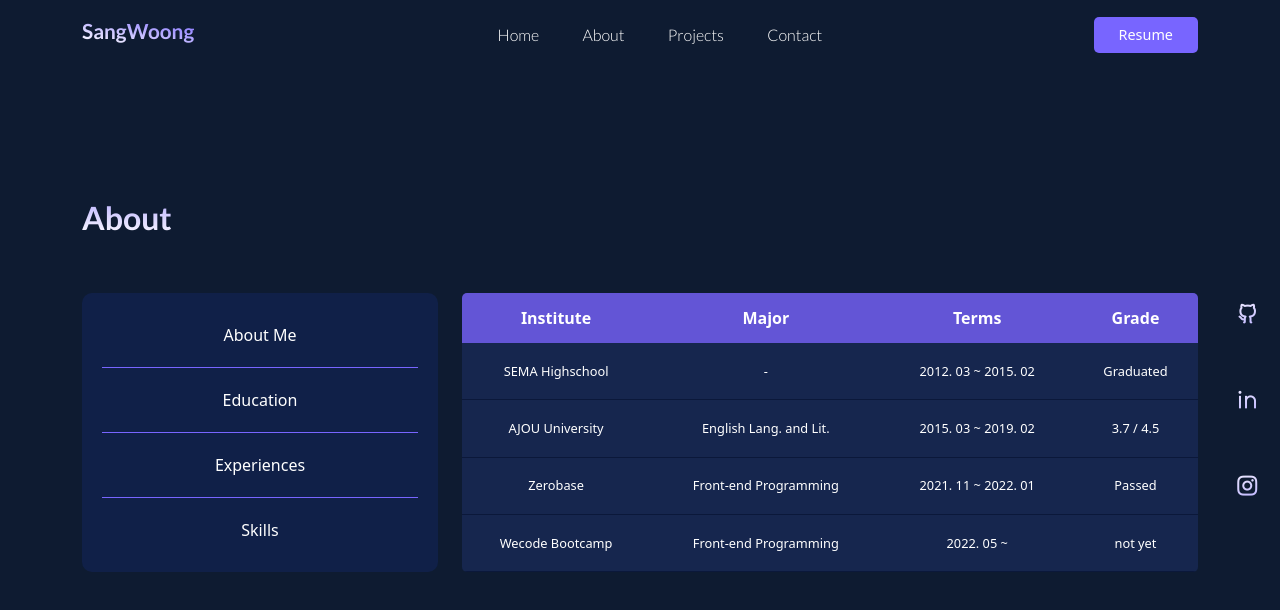
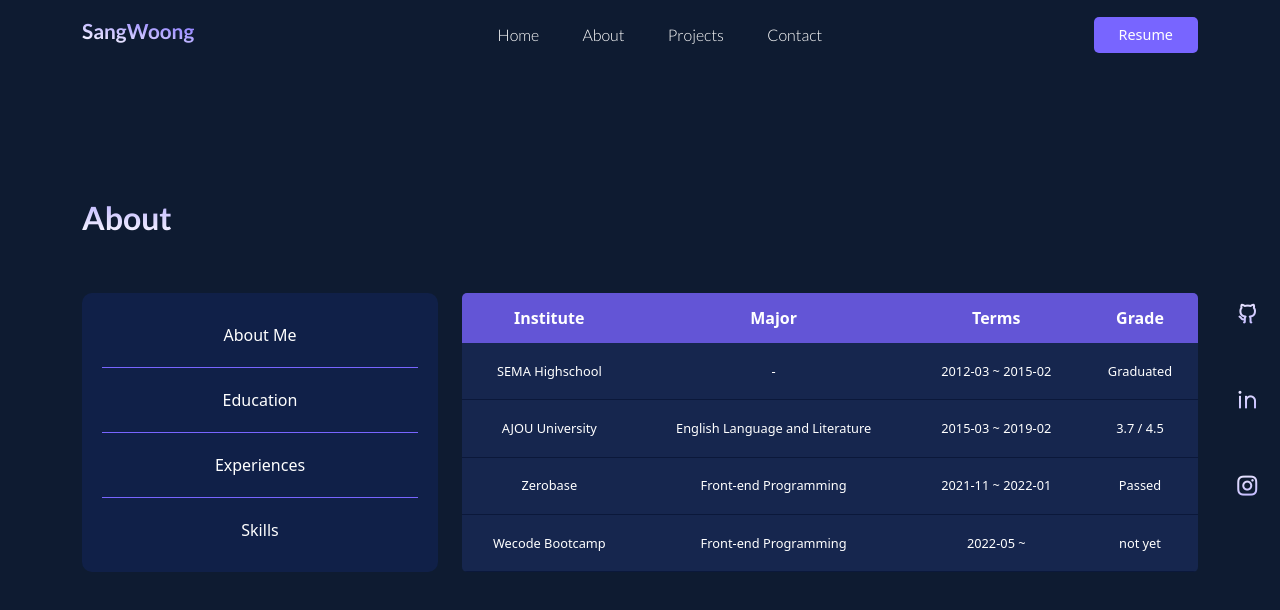
Before and after one commit to sangwoong03/portfolio-app, a React (Create React App) app: page / in a window 1280 px wide. Both pictures are taken after a click on the button "Education". Shown: the part 985-1595 px from the top of the page. Built offline with nearby package versions, Linux system fonts and the light colour scheme.

Commit message:
docs: portfolio_education

```diff
--- a/src/components/About/Education.js
+++ b/src/components/About/Education.js
@@ -6,25 +6,25 @@ function Education() {
 		{
 			institute: "SEMA Highschool",
 			major: "-",
-			terms: "2012. 03 ~ 2015. 02",
+			terms: "2012-03 ~ 2015-02",
 			grade: "Graduated",
 		},
 		{
 			institute: "AJOU University",
-			major: "English Lang. and Lit.",
-			terms: "2015. 03 ~ 2019. 02",
+			major: "English Language and Literature",
+			terms: "2015-03 ~ 2019-02",
 			grade: "3.7 / 4.5 ",
 		},
 		{
 			institute: "Zerobase",
 			major: "Front-end Programming",
-			terms: "2021. 11 ~ 2022. 01",
+			terms: "2021-11 ~ 2022-01",
 			grade: "Passed",
 		},
 		{
 			institute: "Wecode Bootcamp",
 			major: "Front-end Programming",
-			terms: "2022. 05 ~ ",
+			terms: "2022-05 ~ ",
 			grade: "not yet",
 		},
 	];
```
